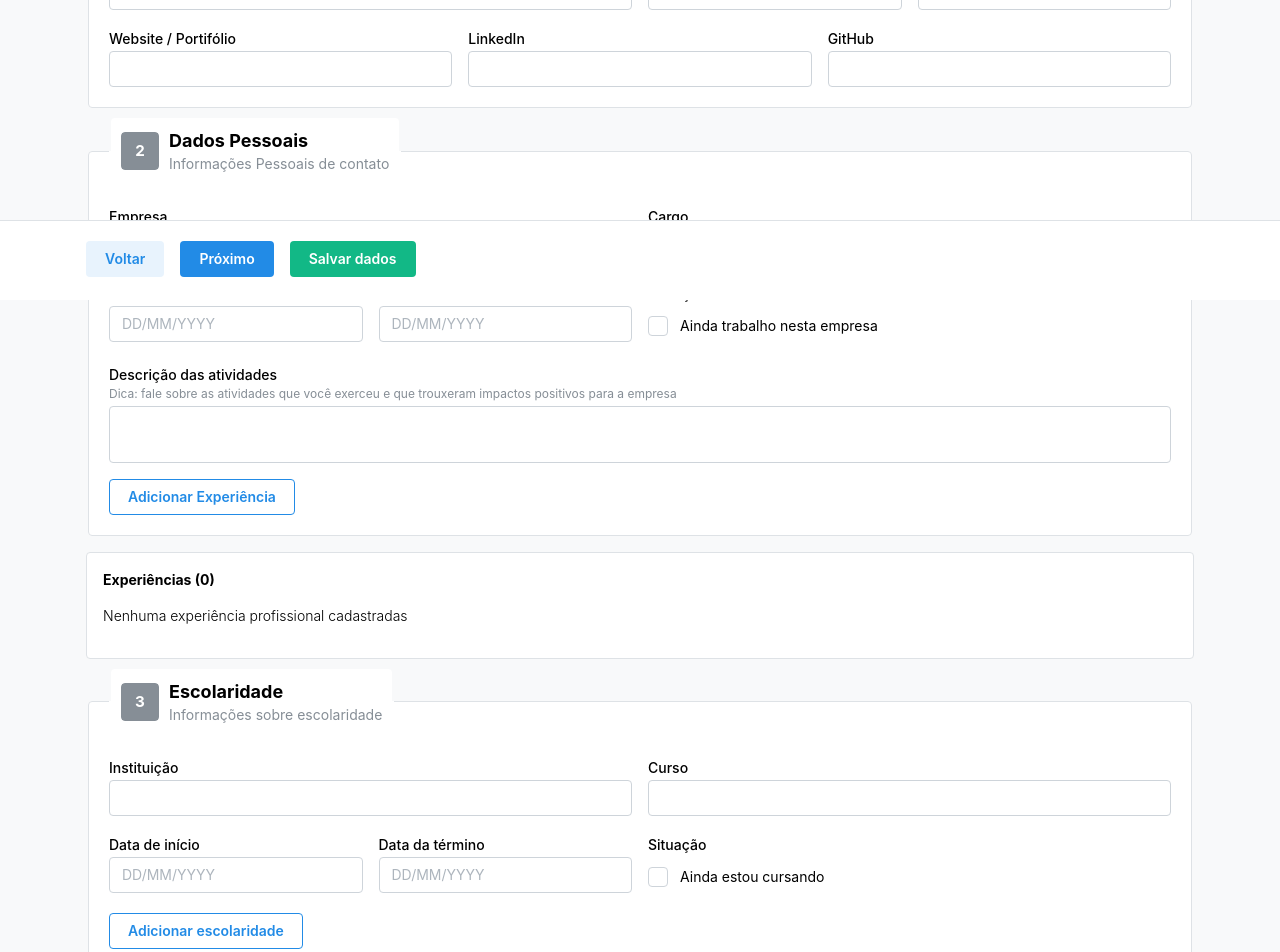
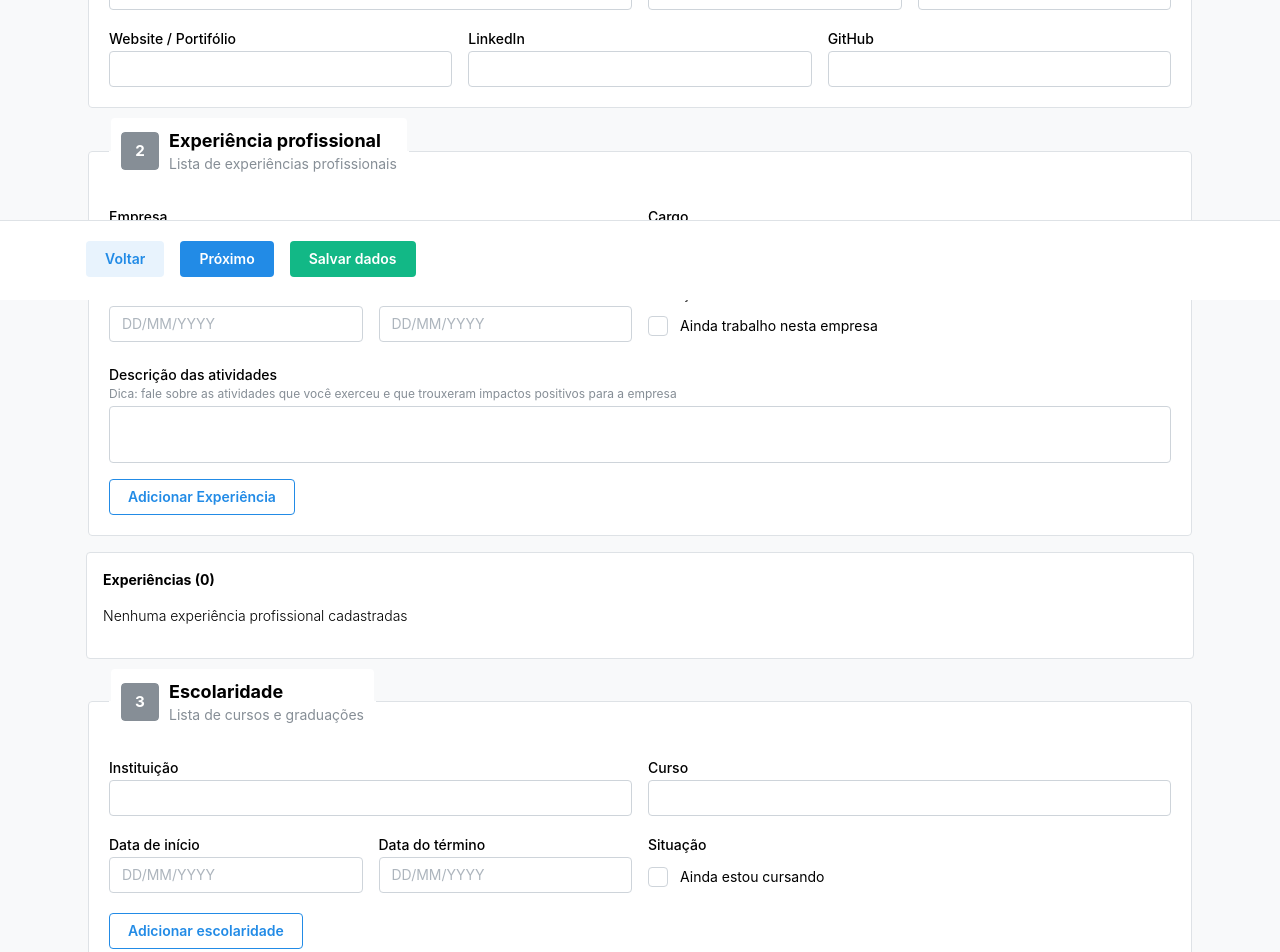
Before and after one commit to instyga/CadastroDeCurriculo.Frontend.React.Base.V1, a React (Vite) app: page / in a window 1280 px wide. Shown: the part 500-1452 px from the top of the page. Built offline with nearby package versions, Linux system fonts and the light colour scheme.

Commit message:
fix texts

```diff
--- a/src/forms/professional-experiences.jsx
+++ b/src/forms/professional-experiences.jsx
@@ -17,8 +17,8 @@ export const FormProfessionalExperiences = () => {
         legend={
           <FormSectionTitle
             step={2}
-            title="Dados Pessoais"
-            caption="Informações Pessoais de contato"
+            title="Experiência profissional"
+            caption="Lista de experiências profissionais"
           />
         }
       >
--- a/src/forms/scholarship-details.jsx
+++ b/src/forms/scholarship-details.jsx
@@ -17,7 +17,7 @@ export const FormScholarshipDetails = () => {
           <FormSectionTitle
             step={3}
             title="Escolaridade"
-            caption="Informações sobre escolaridade"
+            caption="Lista de cursos e graduações"
           />
         }
       >
@@ -32,7 +32,7 @@ export const FormScholarshipDetails = () => {
             <DateInput placeholder="DD/MM/YYYY" label="Data de início" />
           </Grid.Col>
           <Grid.Col span={{ xs: 12, md: 3 }}>
-            <DateInput placeholder="DD/MM/YYYY" label="Data da término" />
+            <DateInput placeholder="DD/MM/YYYY" label="Data do término" />
           </Grid.Col>
           <Grid.Col span={{ xs: 12, md: 6 }} align="flex-end">
             <Checkbox.Group label="Situação">
```
